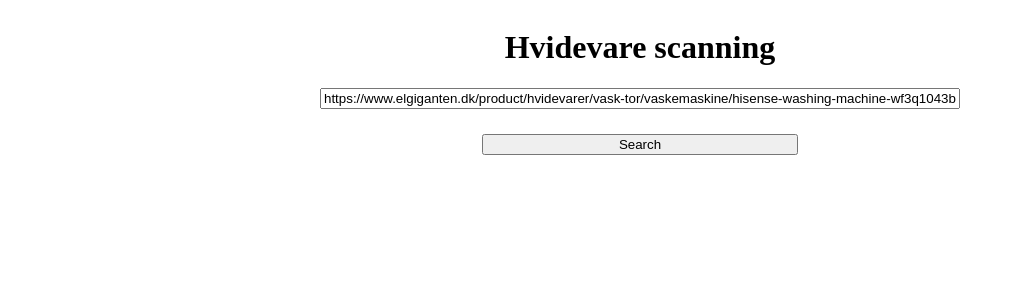
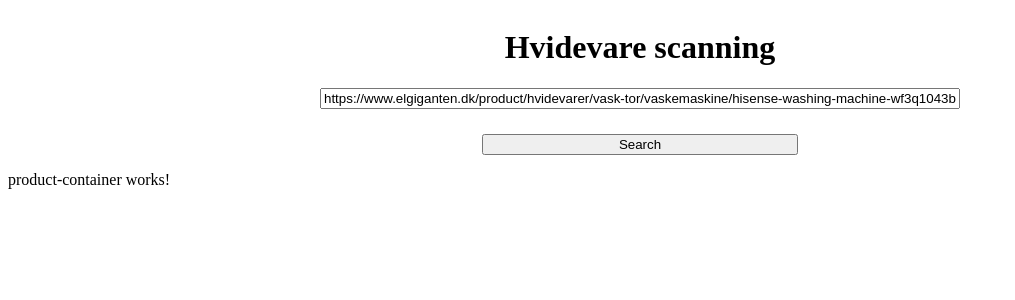
Before and after one commit to ChristianHolm1/hvidevare_scanning, an Angular app in the folder Frontend_Angular/: page / in a window 1280 px wide. Shown: the top 300 px of the page, without its empty margins (0-1015 px from the left). Built offline with nearby package versions, Linux system fonts and the light colour scheme.

Commit message:
Ready for Christian

```diff
--- a/Frontend_Angular/src/app/app.component.html
+++ b/Frontend_Angular/src/app/app.component.html
@@ -1,5 +1,5 @@
 <app-search></app-search>
-
+<app-product-container></app-product-container>
 <!-- <div *ngIf="product.title" id="result-container">
   <h2>Resultat</h2>
   <div class="result-container">
--- a/Frontend_Angular/src/app/app.component.ts
+++ b/Frontend_Angular/src/app/app.component.ts
@@ -9,5 +9,4 @@ import { Component } from '@angular/core';
 
 export class AppComponent {
   title = 'HvidevareScanning';
-
 }
--- a/Frontend_Angular/src/app/app.module.ts
+++ b/Frontend_Angular/src/app/app.module.ts
@@ -5,11 +5,15 @@ import { AppRoutingModule } from './app-routing.module';
 import { AppComponent } from './app.component';
 import { FormsModule } from '@angular/forms';
 import { SearchComponent } from './search/search.component';
+import { ProductContainerComponent } from './product-container/product-container.component';
+import { ProductComponent } from './product/product.component';
 
 @NgModule({
   declarations: [
     AppComponent,
-    SearchComponent
+    SearchComponent,
+    ProductContainerComponent,
+    ProductComponent
   ],
   imports: [
     BrowserModule,
--- /dev/null
+++ b/Frontend_Angular/src/app/product-container/product-container.component.html
@@ -0,0 +1,3 @@
+<p>product-container works!</p>
+{{ staticProductList }}
+<app-product *ngFor="let item of size">{{item.title}}</app-product>
--- /dev/null
+++ b/Frontend_Angular/src/app/product-container/product-container.component.ts
@@ -0,0 +1,22 @@
+import { Component } from '@angular/core';
+import { Product } from '../shared/classes/product';
+
+@Component({
+  selector: 'app-product-container',
+  templateUrl: './product-container.component.html',
+  styleUrls: ['./product-container.component.scss']
+})
+export class ProductContainerComponent {
+  static ProductList:Product[] = [];
+  size:Product[] = [];
+
+  get staticProductList() {
+    if(ProductContainerComponent.ProductList.length) {
+      this.size = ProductContainerComponent.ProductList;
+      return ProductContainerComponent.ProductList;
+    }
+    else {
+      return "";
+    }
+  }
+}
--- /dev/null
+++ b/Frontend_Angular/src/app/product/product.component.html
@@ -0,0 +1 @@
+<p>product works!</p>
--- a/Frontend_Angular/src/app/search/search.component.ts
+++ b/Frontend_Angular/src/app/search/search.component.ts
@@ -10,9 +10,8 @@ import { ApiPuppeteerService } from '../shared/services/api-puppeteer.service';
 export class SearchComponent {
   constructor(private apiPuppeteerService: ApiPuppeteerService) {}
   url:string = 'https://www.elgiganten.dk/product/hvidevarer/vask-tor/vaskemaskine/hisense-washing-machine-wf3q1043bw-white/624062';
-  product:Product = new Product("", "", "", []);
+  productList: Product[] = [];
   async callAPI(url:string) {
-    this.product = await this.apiPuppeteerService.getHtmlFromSite(url);
-    console.log(this.product.title);
+    await this.apiPuppeteerService.getHtmlFromSite(url);
   }
 }
--- a/Frontend_Angular/src/app/shared/services/api-puppeteer.service.ts
+++ b/Frontend_Angular/src/app/shared/services/api-puppeteer.service.ts
@@ -1,33 +1,35 @@
 import { Injectable } from '@angular/core';
 import axios from 'axios';
 import { Product } from '../classes/product';
+import { ProductContainerComponent } from 'src/app/product-container/product-container.component';
+
 @Injectable({
-  providedIn: 'root'
+  providedIn: 'root',
 })
 export class ApiPuppeteerService {
-
-  constructor() {
-
-   }
-   async getHtmlFromSite(url: string): Promise<Product> {
-
+  constructor() {}
+  productList: Product[] = [];
+  async getHtmlFromSite(url: string) {
     try {
-      const response = await axios.post("http://localhost:3000/scrape", {
+      const response = await axios.post('http://localhost:3000/scrape', {
         website: url,
       });
-      const product = new Product("", "", "", []);
+      const product = new Product('', '', '', []);
       product.title = response.data.title;
       product.price = response.data.price;
       product.image = response.data.image;
-        for (const key in response.data.specs) {
-          if (response.data.specs.hasOwnProperty(key)) {
-            product.specs.push({ key, value: response.data.specs[key] });
-          }
+      for (const key in response.data.specs) {
+        if (response.data.specs.hasOwnProperty(key)) {
+          product.specs.push({ key, value: response.data.specs[key] });
         }
-      return product;
-    } catch (error:any) {
+      }
+      this.productList.push(product)
+      this.productList.push(product)
+
+      ProductContainerComponent.ProductList = this.productList;
+    } catch (error: any) {
       console.error('Error fetching data:', error.message);
       throw error;
     }
+  }
 }
-}
```
Also changed, not shown: Frontend_Angular/src/app/product/product.component.ts (added, +10 -0 lines), Frontend_Angular/src/app/product-container/product-container.component.scss (added), Frontend_Angular/src/app/product/product.component.scss (added), 2 other files (tests, documents, lock files or other folders).
